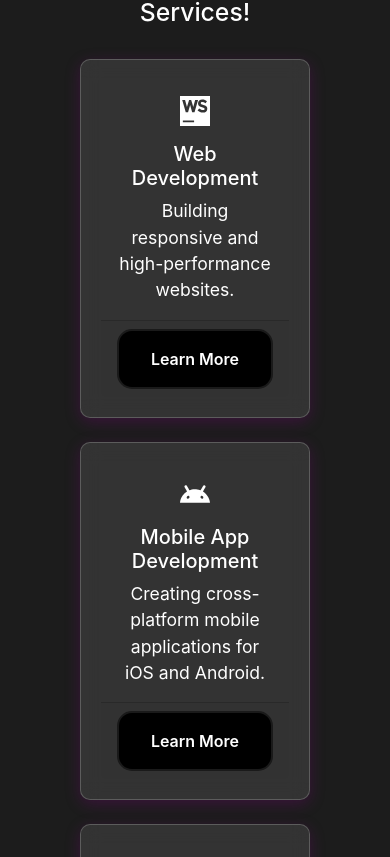
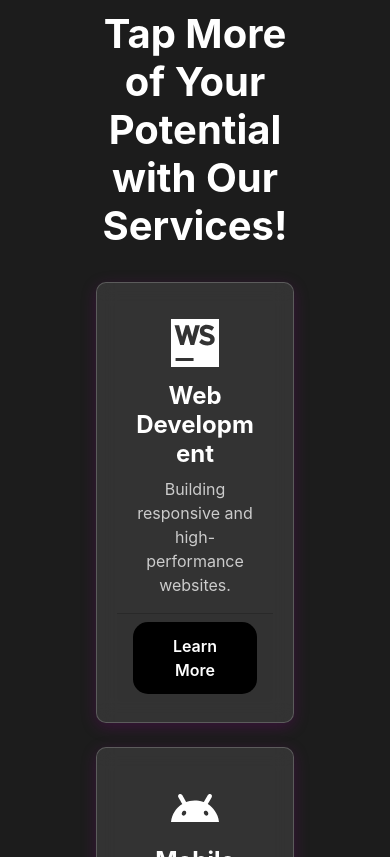
Before and after one commit to kaifhussain2754/nebulix-software, a React (Vite) app: page / in a window 390 px wide. Shown: the part 1187-2044 px from the top of the page. Built offline with nearby package versions, Linux system fonts and the light colour scheme.

Commit message:
New Chnages

```diff
--- a/src/components/AboutUs.jsx
+++ b/src/components/AboutUs.jsx
@@ -14,7 +14,7 @@ const AboutUs = () => {
     <div className="container my-5">
       <div className="row">
         <div className="col-md-6" data-aos="fade-right" data-aos-duration="1000">
-          <h2 style={{ color: 'white', marginTop: '150px' }}>About Nebulix Software</h2>
+          <h2 style={{ color: 'white', marginTop: '50px' }}>About Nebulix Software</h2>
           <p style={{textAlign: 'justify'}}>At Nebulix Software the name itself has a lot of essence as it means inspiration and innovation. The name “Nebulix” was obtained from the word “nebula” which refers to birth of stars and creativity plus the modern techno-commercial suffix “-ix” to depict our organisation’s focus on providing technologically advanced solution. Our team is a devoted software development provider offering unique web, application, and turn-key software solutions based on a client’s need.</p>
 
           <p style={{textAlign: 'justify'}}>As a Nebulix Software Company, we anticipate that technology should be a part of everyday using in business and in the lives of individuals. Our mission statement implies that our software solutions shall solve existing problems as well as aid in growth and innovation. Our main aim and objective is to offer you the technological solutions and products we wish to have if we were in your shoes. Our corporate values include integrity, teamwork, commitment to excellence and customer care that shapes mutual and long term partnership between our company and customers. Actually being a tech enthusiast and dedicated to deliver quality work, Nebulix Software is ready to help you step into the future and transform creative concepts into powerful tools for success of your enterprise.</p>
--- a/src/components/Home.css
+++ b/src/components/Home.css
@@ -1,9 +1,5 @@
-/* Home.css */
-
-/* General styles */
 .container-fluid {
     background-color: #1c1c1c;
-    height: 100vh;
   }
 
   h1, p {
--- a/src/components/Home.jsx
+++ b/src/components/Home.jsx
@@ -1,23 +1,23 @@
 // src/components/Home.jsx
 import React from 'react';
 import { Button, Container, Row, Col } from 'react-bootstrap';
-import Services from './Services'; // Import the Services component
+import Services from './Services';
 import AboutUs from './AboutUs';
-import './Home.css'; // Import external CSS for styles and media queries
+import './Home.css';
 import TestimonialCards from './Testimonial';
-import TeamSlider from './TeamSlider';
 import Footer from './Footer';
 
 const Home = () => {
   return (
-    <Container fluid className="home-container">
+    <div className="home-container" style={{ marginTop: '100px' }}> {/* Add top margin here */}
+      <Container fluid>
         <Container style={{ height: '100%' }}>
-        <Row className="h-100 align-items-center"> {/* Center content vertically */}
+          <Row className="h-100 align-items-center">
             <Col md={6} xs={12} className="text-white p-4">
               <h1 className="display-3 display-sm-4 mb-4">
                 Revolutionizing the Future of IT Solutions
               </h1>
-            <p className="lead mb-1" style={{textAlign: 'justify'}}>
+              <p className="lead mb-1" style={{ textAlign: 'justify' }}>
                 Find out how to improve your visibility online and try out new ideas you might have never heard of before.
                 Upgrade your commercial entity through innovative information technology and services.
                 The team of specialists is focused on the customized approaches.
@@ -29,22 +29,21 @@ const Home = () => {
             </Col>
             <Col md={6} xs={12} className="d-flex justify-content-end">
               <img
-              src="/src/assets/homeimage.png" // Replace with your illustration path
+                src="/src/assets/homeimage.png"
                 alt="IT Solutions Illustration"
-              className="hoveringImage img-fluid" // Apply the hovering image style
+                className="hoveringImage img-fluid"
               />
             </Col>
           </Row>
         </Container>
 
-      {/* Include the Services component here */}
-      <Container className="services-container mt-5 mt-sm-3">
-        <Services /> {/* Render the Services component */}
+        <Services />
         <AboutUs />
-        <TestimonialCards/>
+        <TestimonialCards />
       </Container>
-      <Footer/>
-    </Container>
+
+      <Footer /> {/* Move Footer outside of the main container */}
+    </div>
   );
 };
 
--- a/src/components/Pricing.jsx
+++ b/src/components/Pricing.jsx
@@ -263,7 +263,7 @@ const Pricing = () => {
 
   return (
     <div className="container py-5">
-      <h2 className="text-center text-light mb-4">Pricing Plans</h2>
+      <h2 className="text-center text-light mb-4" style={{marginTop: '50px'}}>Pricing Plans</h2>
 
       {/* Search Box */}
       <div className="mb-4 text-center">
--- a/src/components/Services.css
+++ b/src/components/Services.css
@@ -1,26 +1,24 @@
-/* Services.css */
-
-.section {
+.services-section {
   position: relative;
   display: flex;
   align-items: center;
   justify-content: center;
-    padding: 2rem;
+  padding: 3rem;
+  background-color: #121212;
+  margin-bottom: 50px;
 }
 
-  .backgroundImage {
-    background: url("/src/assets/Services.png") no-repeat center;
-    background-size: cover;
-    opacity: 0.3;
-    position: absolute;
-    top: 0;
-    left: 0;
-    right: 0;
-    bottom: 0;
-    z-index: -1;
+.services-header {
+  margin-top: 30px;
 }
 
-  .card {
+.services-title {
+  color: #FFFFFF;
+  font-size: 2.5rem;
+  font-weight: bold;
+}
+
+.services-card {
   backdrop-filter: blur(10px);
   background: rgba(255, 255, 255, 0.1);
   border-radius: 10px;
@@ -30,88 +28,62 @@
   color: #FFFFFF;
 }
 
-/* CSS */
-.service-btn {
-  appearance: none;
-  background-color: #000000;
-  border: 2px solid #1A1A1A;
-  border-radius: 15px;
-  box-sizing: border-box;
-  color: #FFFFFF;
-  cursor: pointer;
-  display: inline-block;
-  font-family: Roobert,-apple-system,BlinkMacSystemFont,"Segoe UI",Helvetica,Arial,sans-serif,"Apple Color Emoji","Segoe UI Emoji","Segoe UI Symbol";
-  font-size: 16px;
-  font-weight: 600;
-  line-height: normal;
-  margin: 0;
-  min-height: 60px;
-  min-width: 0;
-  outline: none;
-  padding: 16px 24px;
-  text-align: center;
-  text-decoration: none;
-  transition: all 300ms cubic-bezier(.23, 1, 0.32, 1);
-  user-select: none;
-  -webkit-user-select: none;
-  touch-action: manipulation;
-  width: 100%;
-  will-change: transform;
+.services-card:hover {
+  transform: translateY(-10px);
 }
 
-.service-btn:disabled {
-  pointer-events: none;
+.service-icon {
+  font-size: 3rem;
+  color: #FFFFFF;
 }
 
-.service-btn:hover {
-  box-shadow: rgba(0, 0, 0, 0.25) 0 8px 15px;
-  transform: translateY(-2px);
+.services-card-title {
+  color: #FFFFFF;
+  font-size: 1.5rem;
+  margin-top: 15px;
+  font-weight: bold;
+}
+
+.services-card-text {
+  color: #CCCCCC;
+  font-size: 1rem;
+}
+
+.services-btn {
   background-color: #000000;
   border: none;
+  border-radius: 15px;
+  color: #FFFFFF;
+  font-size: 1rem;
+  font-weight: 600;
+  padding: 12px 24px;
+  width: 100%;
+  transition: all 0.3s;
 }
 
-.service-btn:active {
-  box-shadow: none;
-  transform: translateY(0);
+.services-btn:hover {
+  box-shadow: rgba(0, 0, 0, 0.25) 0px 8px 15px;
+  transform: translateY(-2px);
+  background-color: #111111;
 }
 
-  .icon {
-    font-size: 40px;
-    color: #fff;
+@media (max-width: 576px) {
+  .services-section {
+      padding: 1.5rem;
   }
-
-  .hover-effect {
-    transition: transform 0.3s ease;
+  .service-icon {
+      font-size: 2.5rem;
   }
-
-  .hover-effect:hover {
-    transform: translateY(-10px); /* Move up on hover */
-  }
-
-  /* Media queries for responsiveness */
-  @media (max-width: 576px) {
-    .section {
-      padding: 1rem;
-    }
-    .icon {
-      font-size: 30px;
+  .services-title {
+      font-size: 2rem;
   }
 }
 
 @media (min-width: 576px) and (max-width: 768px) {
-    .section {
-      padding: 1.5rem;
+  .services-section {
+      padding: 2rem;
   }
-    .icon {
-      font-size: 35px;
+  .service-icon {
+      font-size: 3rem;
   }
 }
-
-  @media (min-width: 768px) {
-    .section {
-      padding: 2rem;
-    }
-    .icon {
-      font-size: 40px;
-    }
-  }
--- a/src/components/Services.jsx
+++ b/src/components/Services.jsx
@@ -3,74 +3,68 @@ import { Container, Row, Col, Card, Button } from 'react-bootstrap';
 import { SiWebstorm, SiAndroid, SiSketch, SiGooglecloud, SiAdobe, SiApple } from 'react-icons/si';
 import AOS from 'aos';
 import 'aos/dist/aos.css';
-import './Services.css';
 
 const servicesData = [
-  {
-    title: 'Web Development',
-    description: 'Building responsive and high-performance websites.',
-    icon: <SiWebstorm className="icon" />,
-  },
-  {
-    title: 'Mobile App Development',
-    description: 'Creating cross-platform mobile applications for iOS and Android.',
-    icon: <SiAndroid className="icon" />,
-  },
-  {
-    title: 'UI/UX Design',
-    description: 'Designing user-friendly interfaces and experiences.',
-    icon: <SiSketch className="icon" />,
-  },
-  {
-    title: 'SEO Optimization',
-    description: 'Improving website visibility on search engines.',
-    icon: <SiGooglecloud className="icon" />,
-  },
-  {
-    title: 'Graphic Design',
-    description: 'Crafting visually stunning graphics and branding.',
-    icon: <SiAdobe className="icon" />,
-  },
-  {
-    title: 'Android Development',
-    description: 'Developing native and hybrid apps for Android devices.',
-    icon: <SiAndroid className="icon" />,
-  },
-  {
-    title: 'iOS Development',
-    description: 'Building sleek and powerful applications for iOS.',
-    icon: <SiApple className="icon" />,
-  },
+  { title: 'Web Development', description: 'Building responsive and high-performance websites.', icon: <SiWebstorm style={{ fontSize: '3rem', color: '#FFFFFF' }} /> },
+  { title: 'Mobile App Development', description: 'Creating cross-platform mobile applications for iOS and Android.', icon: <SiAndroid style={{ fontSize: '3rem', color: '#FFFFFF' }} /> },
+  { title: 'UI/UX Design', description: 'Designing user-friendly interfaces and experiences.', icon: <SiSketch style={{ fontSize: '3rem', color: '#FFFFFF' }} /> },
+  { title: 'SEO Optimization', description: 'Improving website visibility on search engines.', icon: <SiGooglecloud style={{ fontSize: '3rem', color: '#FFFFFF' }} /> },
+  { title: 'Graphic Design', description: 'Crafting visually stunning graphics and branding.', icon: <SiAdobe style={{ fontSize: '3rem', color: '#FFFFFF' }} /> },
+  { title: 'Android Development', description: 'Developing native and hybrid apps for Android devices.', icon: <SiAndroid style={{ fontSize: '3rem', color: '#FFFFFF' }} /> },
+  { title: 'iOS Development', description: 'Building sleek and powerful applications for iOS.', icon: <SiApple style={{ fontSize: '3rem', color: '#FFFFFF' }} /> },
 ];
 
 const Services = () => {
   useEffect(() => {
-    AOS.init({ duration: 1000 });
+    AOS.init({ duration: 3000 });
   }, []);
 
   return (
-    <Container fluid className="py-5 section" style={{ marginBottom: '50px' }}>
-      <div className="backgroundImage" />
+    <Container fluid style={{ position: 'relative', padding: '3rem', marginTop: '50px' }}>
       <Container>
         <Row>
-          <Col xs={12} className="text-center mb-4" style={{ marginTop: '30px' }}>
-            <h2 style={{ color: '#FFFFFF' }}>Tap More of Your Potential with Our Services!</h2>
+          <Col xs={12} className="text-center mb-4">
+            <h2 style={{ color: '#FFFFFF', fontSize: '2.5rem', fontWeight: 'bold' }}>Tap More of Your Potential with Our Services!</h2>
           </Col>
         </Row>
         <Row className="g-4">
           {servicesData.map((service, index) => (
             <Col xs={12} sm={6} md={4} key={index}>
               <Card
-                className="hover-effect"
+                style={{
+                  backdropFilter: 'blur(10px)',
+                  background: 'rgba(255, 255, 255, 0.1)',
+                  borderRadius: '10px',
+                  border: '1px solid rgba(255, 255, 255, 0.2)',
+                  color: '#FFFFFF',
+                  transition: 'transform 0.3s ease',
+                  boxShadow: '0 4px 15px rgba(128, 0, 128, 0.3)',
+                }}
                 data-aos={index % 2 === 0 ? 'fade-left' : 'fade-right'}
               >
                 <Card.Body className="text-center">
                   {service.icon}
-                  <Card.Title className="mt-3">{service.title}</Card.Title>
-                  <Card.Text>{service.description}</Card.Text>
+                  <Card.Title style={{ color: '#FFFFFF', fontSize: '1.5rem', marginTop: '15px', fontWeight: 'bold' }}>{service.title}</Card.Title>
+                  <Card.Text style={{ color: '#CCCCCC', fontSize: '1rem' }}>{service.description}</Card.Text>
                 </Card.Body>
                 <Card.Footer className="text-center">
-                  <Button className='service-btn'>Learn More</Button>
+                  <Button
+                    style={{
+                      backgroundColor: '#000000',
+                      border: 'none',
+                      borderRadius: '15px',
+                      color: '#FFFFFF',
+                      fontSize: '1rem',
+                      fontWeight: '600',
+                      padding: '12px 24px',
+                      width: '100%',
+                      transition: 'all 0.3s',
+                    }}
+                    onMouseEnter={(e) => (e.target.style.backgroundColor = '#111111')}
+                    onMouseLeave={(e) => (e.target.style.backgroundColor = '#000000')}
+                  >
+                    Learn More
+                  </Button>
                 </Card.Footer>
               </Card>
             </Col>
--- a/src/index.css
+++ b/src/index.css
@@ -22,36 +22,15 @@ html, body {
   }
 }
 
-/* Scrollbar Track */
-::-webkit-scrollbar {
-  width: 5px;
-  overflow-x:auto;
-}
-
-::-webkit-scrollbar-track {
-  background: #1a1a1a; /* Dark background for track */
-  box-shadow: inset 0 0 5px rgba(0, 0, 0, 0.5);
+.card {
+  backdrop-filter: blur(10px);
+  background: rgba(255, 255, 255, 0.1);
   border-radius: 10px;
-}
-
-/* Scrollbar Thumb */
-::-webkit-scrollbar-thumb {
-  background: linear-gradient(180deg, #ff6f61, #ffbd61); /* Gradient color for thumb */
-  border-radius: 10px;
-  box-shadow: 0 0 8px rgba(255, 182, 61, 0.6); /* Glow effect */
-}
-
-/* Scrollbar Thumb Hover Effect */
-::-webkit-scrollbar-thumb:hover {
-  background: linear-gradient(180deg, #ff8b61, #ffd261);
-  box-shadow: 0 0 12px rgba(255, 182, 61, 0.8); /* Increased glow on hover */
-}
-
-.card {
-  border-radius: 10px; /* Rounded corners */
-  padding: 20px; /* Padding inside the card */
+  border: 1px solid rgba(255, 255, 255, 0.2);
+  transition: transform 0.3s ease;
   box-shadow: 0 4px 15px rgba(128, 0, 128, 0.3); /* Soft purple shadow */
   transition: 0.3s ease; /* Smooth transition for hover effect */
+  color: #fff;
 }
 
 /* Hover effect to increase the glow */
```
Lines whose indentation alone changed are shown as unchanged.
